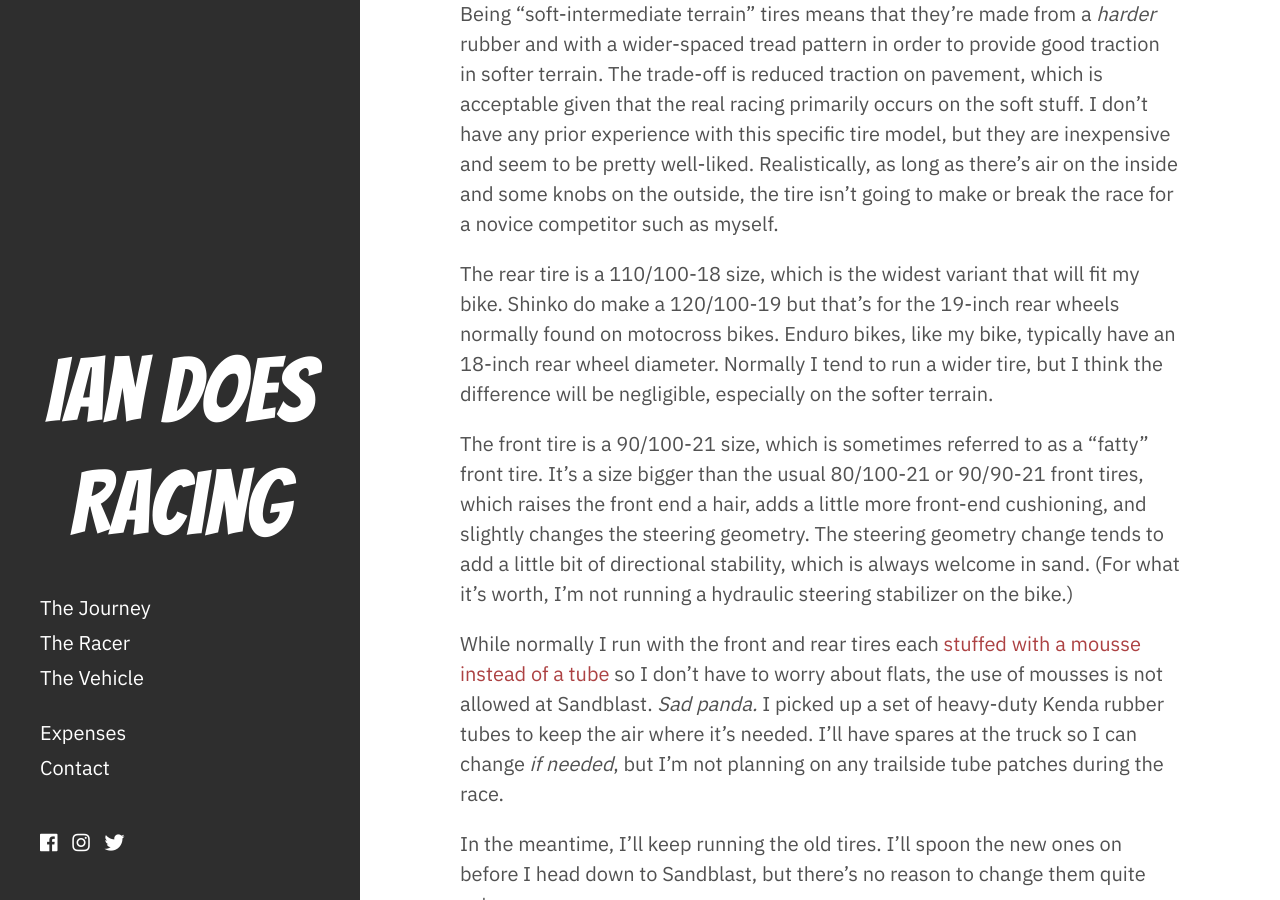
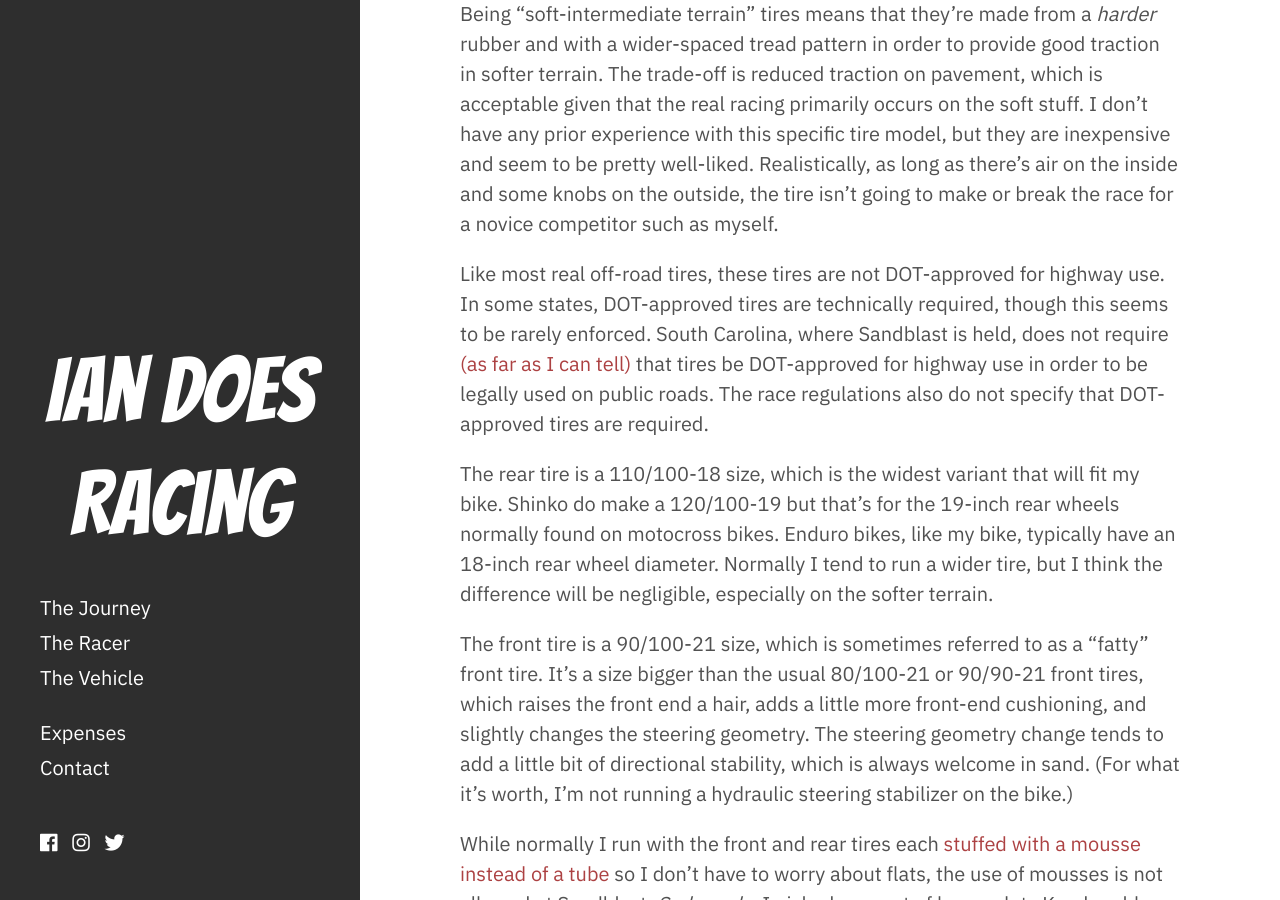
Before and after one commit to icooper/iandoesracing, a Jekyll site: the page built from _posts/2019-01-10-new-shoes.md, in a window 1280 px wide and 900 px high, scrolled down 842 px. Built offline with Jekyll 4.4.1, drawn with Linux system fonts in a browser that asks for light colours; nearby versions of some CDN libraries.

Commit message:
note about DOT tires

```diff
--- a/_posts/2019-01-10-new-shoes.md
+++ b/_posts/2019-01-10-new-shoes.md
@@ -12,6 +12,8 @@
 
 Being "soft-intermediate terrain" tires means that they're made from a *harder* rubber and with a wider-spaced tread pattern in order to provide good traction in softer terrain. The trade-off is reduced traction on pavement, which is acceptable given that the real racing primarily occurs on the soft stuff. I don't have any prior experience with this specific tire model, but they are inexpensive and seem to be pretty well-liked. Realistically, as long as there's air on the inside and some knobs on the outside, the tire isn't going to make or break the race for a novice competitor such as myself.
 
+Like most real off-road tires, these tires are not DOT-approved for highway use. In some states, DOT-approved tires are technically required, though this seems to be rarely enforced. South Carolina, where Sandblast is held, does not require [(as far as I can tell)](https://www.scstatehouse.gov/code/t56c005.php) that tires be DOT-approved for highway use in order to be legally used on public roads. The race regulations also do not specify that DOT-approved tires are required.
+
 The rear tire is a 110/100-18 size, which is the widest variant that will fit my bike. Shinko do make a 120/100-19 but that's for the 19-inch rear wheels normally found on motocross bikes. Enduro bikes, like my bike, typically have an 18-inch rear wheel diameter. Normally I tend to run a wider tire, but I think the difference will be negligible, especially on the softer terrain.
 
 The front tire is a 90/100-21 size, which is sometimes referred to as a "fatty" front tire. It's a size bigger than the usual 80/100-21 or 90/90-21 front tires, which raises the front end a hair, adds a little more front-end cushioning, and slightly changes the steering geometry. The steering geometry change tends to add a little bit of directional stability, which is always welcome in sand. (For what it's worth, I'm not running a hydraulic steering stabilizer on the bike.)
```
